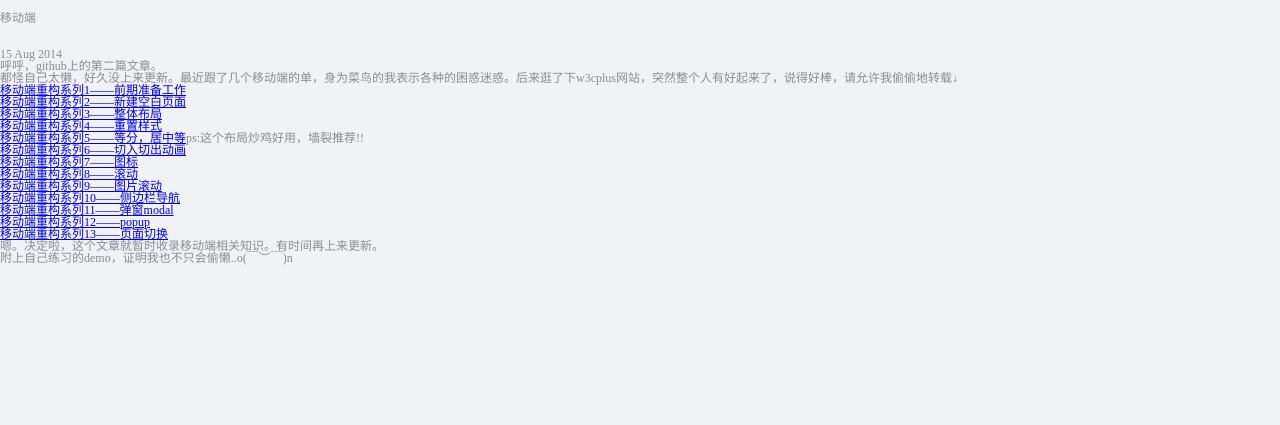
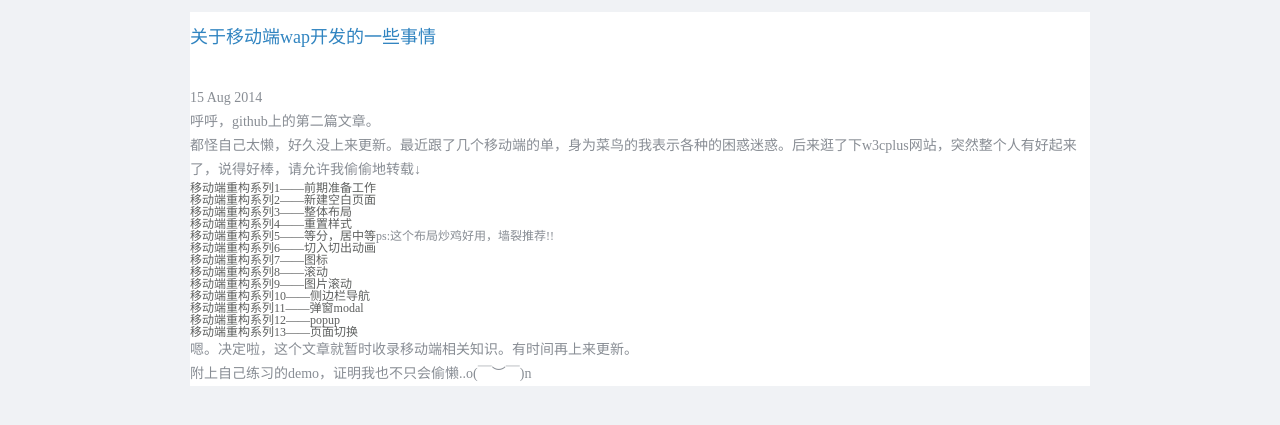
Before and after one commit to droppings/droppings.github.com, a Jekyll site: the page built from _posts/2014-08-15-mobile.html, in a window 1280 px wide. Shown: the top 425 px of the page. Built offline with Jekyll 4.4.1, drawn with Linux system fonts in a browser that asks for light colours.

Commit message:
replace the post layout

```diff
--- a/_posts/2014-07-02-hello-world.html
+++ b/_posts/2014-07-02-hello-world.html
@@ -1,6 +1,6 @@
 ---
-layout: default
-title: 你好，世界
+layout: post
+title: Hello world
 ---
 	<h1>{{ page.title }}</h1>
 　　<p>我的第一篇文章</p>
--- a/_posts/2014-08-15-mobile.html
+++ b/_posts/2014-08-15-mobile.html
@@ -1,6 +1,6 @@
 ---
-layout: default
-title: 移动端
+layout: post
+title: 关于移动端wap开发的一些事情
 ---
 	<h1>{{ page.title }}</h1>
 　　<br/>
```
